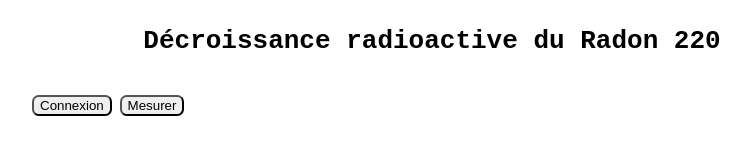
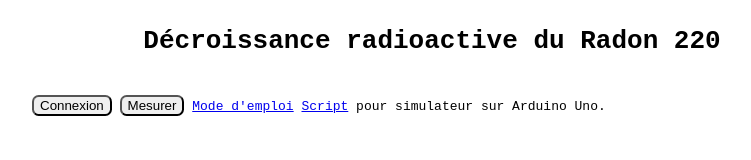
Before and after one commit to physicus68/radon220, a plain HTML site: page index.html in a window 1280 px wide. Shown: the whole page, without its empty margins (208-959 px from the left). Drawn offline with Linux system fonts and the light colour scheme.

Commit message:
Add files via upload

```diff
--- a/index.html
+++ b/index.html
@@ -15,6 +15,10 @@
           <button id="connexion">Connexion</button>
 
           <button value="off" id="mesurer">Mesurer</button>
+
+          <a href="https://github.com/physicus68/radon220/tree/main" target="_blank">Mode d'emploi</a>
+
+          <a href="https://github.com/physicus68/radon220/tree/main/arduino_code/serie_echo_001" target="_blank">Script</a> pour simulateur sur Arduino Uno.
         </p>
       </div>
     </div>
```
